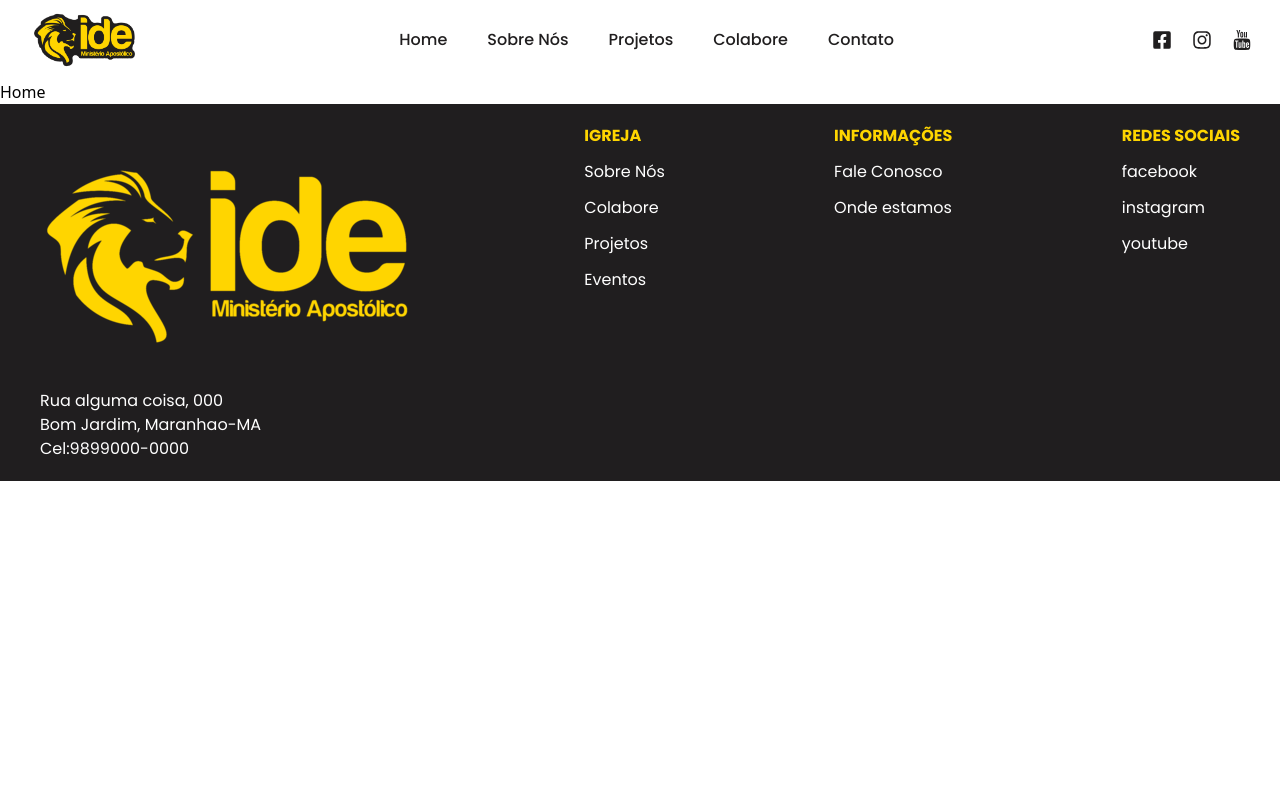
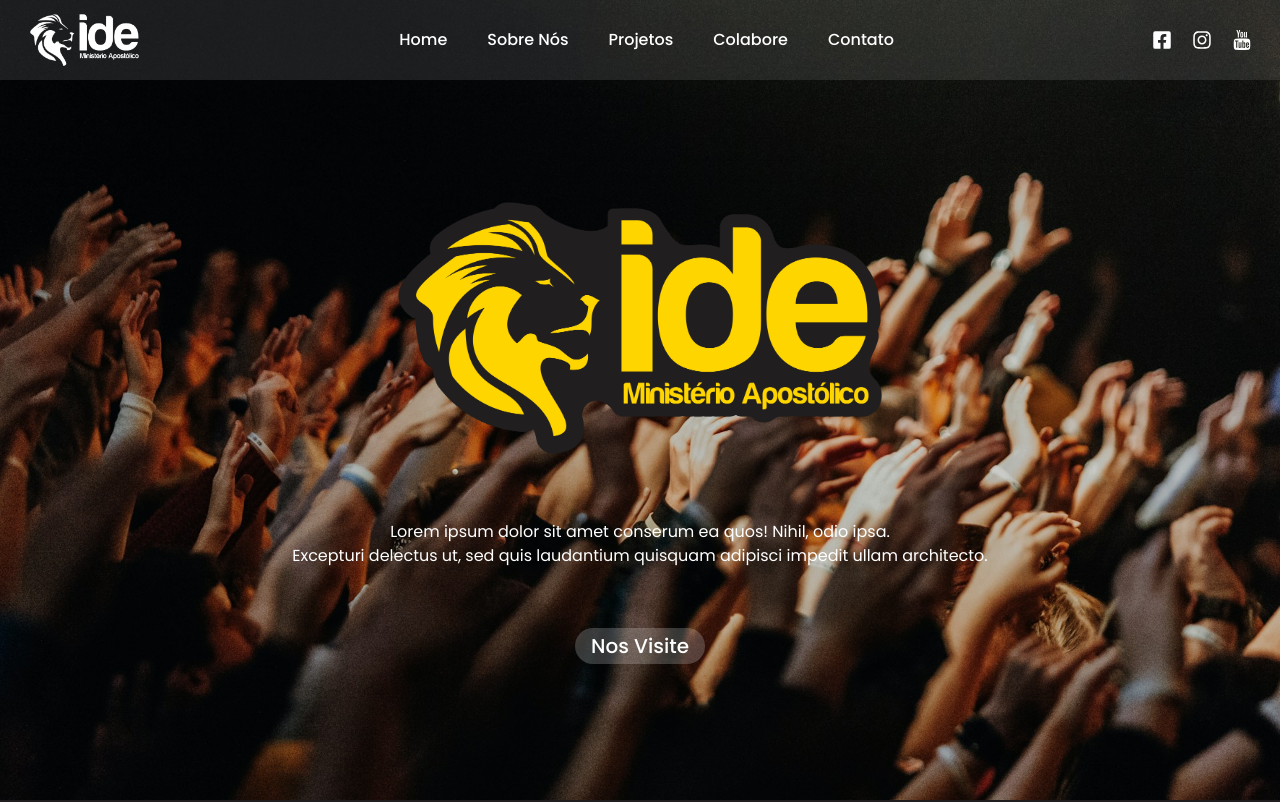
Before and after one commit to felixmarcelo7/site-igreja-ide, a React (Vite) app: page / in a window 1280 px wide. Shown: the top 802 px of the page. Built offline with nearby package versions, Linux system fonts and the light colour scheme.

Commit message:
primeira section da pagina home feito e navbar alterada para mudar de cor

```diff
--- a/src/components/Navbar.jsx
+++ b/src/components/Navbar.jsx
@@ -2,15 +2,39 @@ import React from 'react';
 import { Link } from 'react-router-dom';
 import { FaFacebookSquare, FaInstagram } from 'react-icons/fa';
 import { TfiYoutube } from 'react-icons/tfi';
+import { useState, useEffect } from 'react';
 
 const Navbar = () => {
+  const [scrolled, setScrolled] = useState(false);
+
+  useEffect(() => {
+    const onScroll = () => {
+      if (window.scrollY > 50) {
+        setScrolled(true);
+      } else {
+        setScrolled(false);
+      }
+    };
+
+    window.addEventListener('scroll', onScroll);
+    return () => window.removeEventListener('scroll', onScroll);
+  }, []);
+
   return (
-    <nav className="w-screen bg-white text-principal-preto font-principal-poppins">
+    <nav
+      className={`fixed w-screen z-50 transition-all duration-400 ${
+        scrolled ? 'bg-white text-principal-preto' : ' bg-white/10 text-white '
+      } font-principal-poppins`}
+    >
       <div className="flex justify-between mx-7 items-center">
         <div>
           <Link to="/">
             <img
-              src="/img/LOGO-igreja-nav.png"
+              src={`${
+                scrolled
+                  ? '/img/LOGO-igreja-nav.png'
+                  : '/img/LOGO-igreja-branca-sem-borda.png'
+              }`}
               alt="logo da igreja"
               className="h-20"
             />
@@ -23,8 +47,10 @@ const Navbar = () => {
                 <Link to="/">Home</Link>
               </li>
               <span
-                className="absolute bg-principal-preto h-0.5 w-full scale-x-0
-                  transition-transform duration-400 ease-out origin-right group-hover:origin-left group-hover:scale-x-100"
+                className={`absolute ${
+                  scrolled ? 'bg-principal-preto' : 'bg-white'
+                }  h-0.5 w-full scale-x-0
+                  transition-transform duration-400 ease-out origin-right group-hover:origin-left group-hover:scale-x-100`}
               ></span>
             </div>
             <div className="group relative">
@@ -32,8 +58,10 @@ const Navbar = () => {
                 <Link to="/sobrenos">Sobre Nós</Link>
               </li>
               <span
-                className="absolute bg-principal-preto h-0.5 w-full scale-x-0
-                  transition-transform duration-400 ease-out origin-right group-hover:origin-left group-hover:scale-x-100"
+                className={`absolute ${
+                  scrolled ? 'bg-principal-preto' : 'bg-white'
+                }  h-0.5 w-full scale-x-0
+                  transition-transform duration-400 ease-out origin-right group-hover:origin-left group-hover:scale-x-100`}
               ></span>
             </div>
             <div className="group relative">
@@ -41,8 +69,10 @@ const Navbar = () => {
                 <Link to="/projetos">Projetos</Link>
               </li>
               <span
-                className="absolute bg-principal-preto h-0.5 w-full scale-x-0
-                  transition-transform duration-400 ease-out origin-right group-hover:origin-left group-hover:scale-x-100"
+                className={`absolute ${
+                  scrolled ? 'bg-principal-preto' : 'bg-white'
+                }  h-0.5 w-full scale-x-0
+                  transition-transform duration-400 ease-out origin-right group-hover:origin-left group-hover:scale-x-100`}
               ></span>
             </div>
             <div className="group relative">
@@ -50,8 +80,10 @@ const Navbar = () => {
                 <Link to="/colabore">Colabore</Link>
               </li>
               <span
-                className="absolute bg-principal-preto h-0.5 w-full scale-x-0
-                  transition-transform duration-400 ease-out origin-right group-hover:origin-left group-hover:scale-x-100"
+                className={`absolute ${
+                  scrolled ? 'bg-principal-preto' : 'bg-white'
+                }  h-0.5 w-full scale-x-0
+                  transition-transform duration-400 ease-out origin-right group-hover:origin-left group-hover:scale-x-100`}
               ></span>
             </div>
             <div className="group relative">
@@ -59,8 +91,10 @@ const Navbar = () => {
                 <Link to="/contato">Contato</Link>
               </li>
               <span
-                className="absolute bg-principal-preto h-0.5 w-full scale-x-0
-                  transition-transform duration-400 ease-out origin-right group-hover:origin-left group-hover:scale-x-100"
+                className={`absolute ${
+                  scrolled ? 'bg-principal-preto' : 'bg-white'
+                }  h-0.5 w-full scale-x-0
+                  transition-transform duration-400 ease-out origin-right group-hover:origin-left group-hover:scale-x-100`}
               ></span>
             </div>
           </ul>
--- a/src/pages/Colabore.jsx
+++ b/src/pages/Colabore.jsx
@@ -1,7 +1,12 @@
-import React from "react";
+import React from 'react';
+import { useEffect } from 'react';
 
 const Colabore = () => {
-    return <h1>Colabore</h1>
-}
+  useEffect(() => {
+    document.title = 'Colabore - Ministério ide';
+  });
+
+  return <h1>Colabore</h1>;
+};
 
 export default Colabore;
--- a/src/pages/Contato.jsx
+++ b/src/pages/Contato.jsx
@@ -1,7 +1,12 @@
-import React from "react";
+import React from 'react';
+import { useEffect } from 'react';
 
 const Contato = () => {
-    return <h1>Contato</h1>
-}
+  useEffect(() => {
+    document.title = 'Contato - Ministério ide';
+  });
+
+  return <h1>Contato</h1>;
+};
 
 export default Contato;
--- a/src/pages/Home.jsx
+++ b/src/pages/Home.jsx
@@ -1,7 +1,41 @@
-import React from "react";
+import React from 'react';
+import { useEffect } from 'react';
+import fundo from '/img/fundo-home.jpg';
+import { Link } from 'react-router-dom';
 
 const Home = () => {
-    return <h1>Home</h1>
-}
+  useEffect(() => {
+    document.title = 'Ministério ide';
+  }, []);
+
+  return (
+    <>
+      <section>
+        <div
+          className="bg-cover bg-center min-h-screen"
+          style={{ backgroundImage: `url(${fundo})` }}
+        >
+          <div className="flex flex-col justify-center items-center h-screen font-principal-poppins">
+            <img
+              src="/img/LOGO-igreja-p.png"
+              alt="Logo da igreja"
+              className="h-96"
+            />
+            <p className="text-white text-center">
+              Lorem ipsum dolor sit amet conserum ea quos! Nihil, odio ipsa.{' '}
+              <br /> Excepturi delectus ut, sed quis laudantium quisquam
+              adipisci impedit ullam architecto.
+            </p>
+            <Link to="/visitenos">
+              <button className="cursor-pointer mt-15 font-medium bg-white/20 text-white px-4 py-1 rounded-full text-xl">
+                Nos Visite
+              </button>
+            </Link>
+          </div>
+        </div>
+      </section>
+    </>
+  );
+};
 
 export default Home;
--- a/src/pages/Projetos.jsx
+++ b/src/pages/Projetos.jsx
@@ -1,7 +1,12 @@
-import React from "react";
+import React from 'react';
+import { useEffect } from 'react';
 
 const Projetos = () => {
-    return <h1>Projetos</h1>
-}
+  useEffect(() => {
+    document.title = 'Projetos - Ministério ide';
+  }, []);
+
+  return <h1>Projetos</h1>;
+};
 
 export default Projetos;
--- a/src/pages/SobreNos.jsx
+++ b/src/pages/SobreNos.jsx
@@ -1,7 +1,12 @@
-import React from "react";
+import React from 'react';
+import { useEffect } from 'react';
 
 const SobreNos = () => {
-    return <h1>SobreNos</h1>
-}
+  useEffect(() => {
+    document.title = 'Sobre nós - Ministério ide';
+  }, []);
+
+  return <h1>SobreNos</h1>;
+};
 
 export default SobreNos;
--- a/src/pages/VisiteNos.jsx
+++ b/src/pages/VisiteNos.jsx
@@ -1,7 +1,11 @@
-import React from "react";
+import React from 'react';
+import { useEffect } from 'react';
 
 const VisiteNos = () => {
-    return <h1>VisiteNos</h1>
-}
+  useEffect(() => {
+    document.title = 'Visite nos - Ministério ide';
+  }, []);
+  return <h1>VisiteNos</h1>;
+};
 
 export default VisiteNos;
```
Also changed, not shown: public/img/fundo-home.jpg (added).
